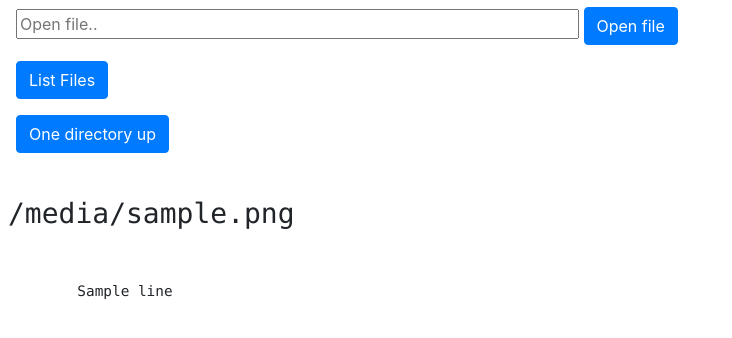
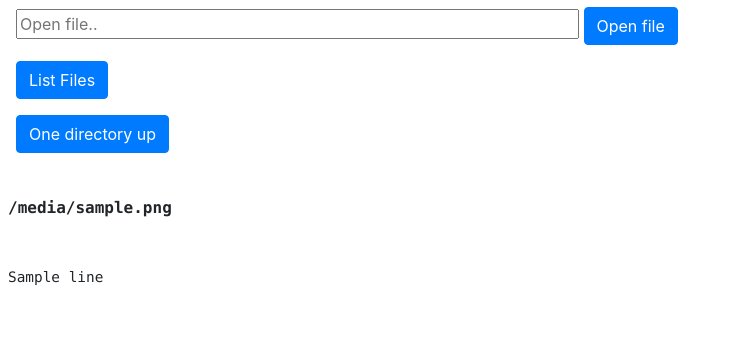
Before and after one commit to JanSchoenfeld/praxisleistung, a Flask app: template templates/index_open.html in a window 1280 px wide. Shown: the part 163-501 px from the top of the page, without its empty margins (0-732 px from the left). Run offline with Flask 2, Linux system fonts and the light colour scheme; the template is opened without the code that fills it: most values are stand-ins (such as "Sample title", 1, 10 or a date in 2020); some libraries are stand-ins or nearby versions.

Commit message:
Fix whitespace issue in index_open.html

```diff
--- a/templates/index_open.html
+++ b/templates/index_open.html
@@ -2,9 +2,9 @@
 
 {% block data %}
 <pre>
-    <h3>{{filename}}</h3>
-    {% for line in open_file %}
-        {{ line|safe }}
-    {% endfor %}
+    <h6 class="font-weight-bold">{{filename}}</h6>
+    {% for line in open_file -%}
+        <p style="margin-bottom: 0rem;">{{ line }}</p>
+    {%- endfor %}
 </pre>
 {% endblock %}
```
